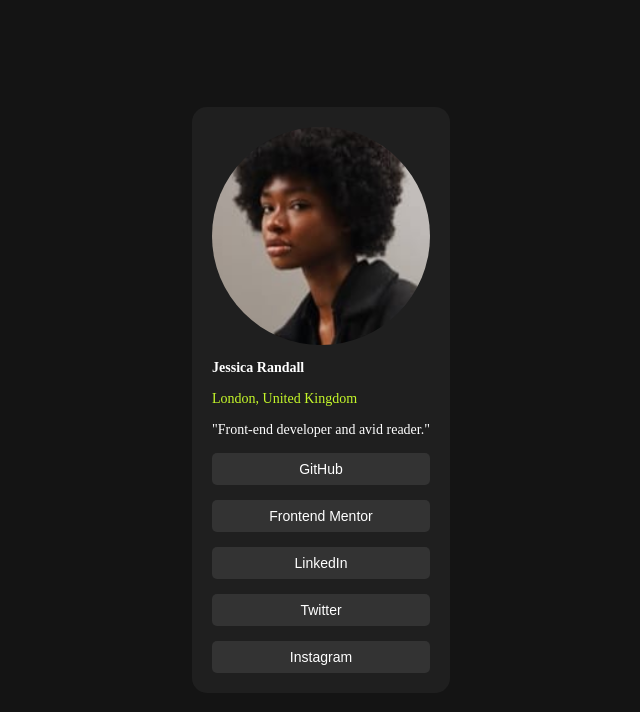
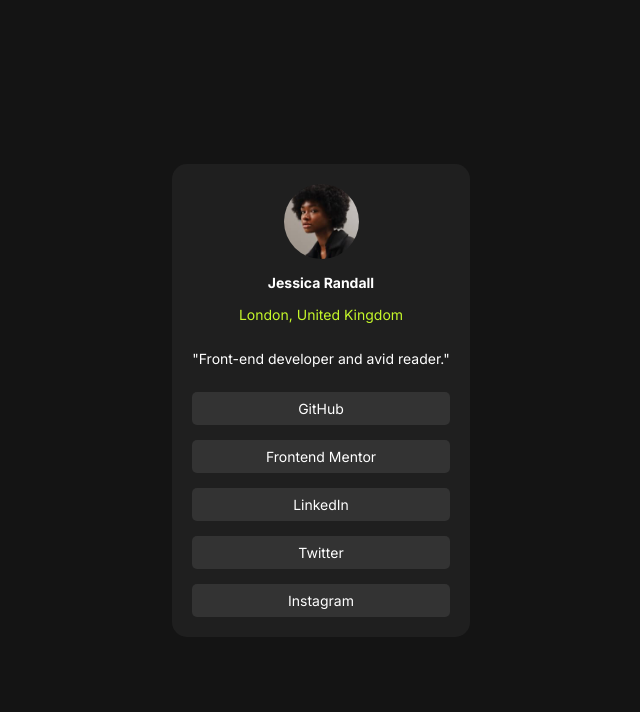
Before and after one commit to SGcoder120/social-links-profile-main, a plain HTML site: page index.html in a window 1280 px wide. Shown: the whole page, without its empty margins (319-959 px from the left). Drawn offline with Linux system fonts and the light colour scheme.

Commit message:
New font and more adjustment of the UI

```diff
--- a/index.html
+++ b/index.html
@@ -10,19 +10,25 @@
     <link rel="stylesheet" href="styles.css">
     <title>Frontend Mentor | Social links profile</title>
 
+    <link rel="preconnect" href="https://fonts.googleapis.com">
+    <link rel="preconnect" href="https://fonts.gstatic.com" crossorigin>
+    <link
+      href="https://fonts.googleapis.com/css2?family=Inter:ital,opsz,wght@0,14..32,100..900;1,14..32,100..900&family=Outfit:wght@100..900&display=swap"
+      rel="stylesheet">
+
   </head>
   <body>
     <div class="container">
-      <img src="assets/images/avatar-jessica.jpeg" alt="profile-pic" />
+      <img src="assets/images/avatar-jessica.jpeg" class="avatar-img" alt="profile-pic" />
       <h3 class="name">Jessica Randall</h3>
       <p class="location">London, United Kingdom</p>
       <p class="role">"Front-end developer and avid reader."</p>
 
-      <button>GitHub</button>
-      <button>Frontend Mentor</button>
-      <button>LinkedIn</button>
-      <button>Twitter</button>
-      <button>Instagram</button>
+      <button><a href="hhtps://github.com">GitHub</a></button>
+      <button><a href="hhtps://frontendmentor.io">Frontend Mentor</a></button>
+      <button><a href="hhtps://linkedin.com">LinkedIn</a></button>
+      <button><a href="hhtps://x.com">Twitter</a></button>
+      <button><a href="hhtps://instagram.com">Instagram</a></button>
     </div>
   </body>
 </html>
--- a/styles.css
+++ b/styles.css
@@ -1,6 +1,7 @@
 * {
     margin: 0px;
     padding: 0px;
+    font-family: "Inter", sans-serif;
 }
 
 .attribution {
@@ -34,14 +35,21 @@ p, h3, button, .attribution {
     background-color: hsl(0, 0%, 12%);
     padding: 20px;
     border-radius: 15px;
+    align-items: center;
 }
 
-img {
+.avatar-img {
     border-radius: 50%;
+    width: 75px;
 }
 
 p.location {
     color: hsl(75, 94%, 57%);
+    padding-bottom: 12px;
+}
+
+p.role {
+    padding-bottom: 10px;
 }
 
 button {
@@ -49,4 +57,10 @@ button {
     padding: 8px 10px;
     border: none;
     border-radius: 5px;
+    width: 100%;
 }
+
+button a {
+    text-decoration: none;
+    color: white;
+}
```
